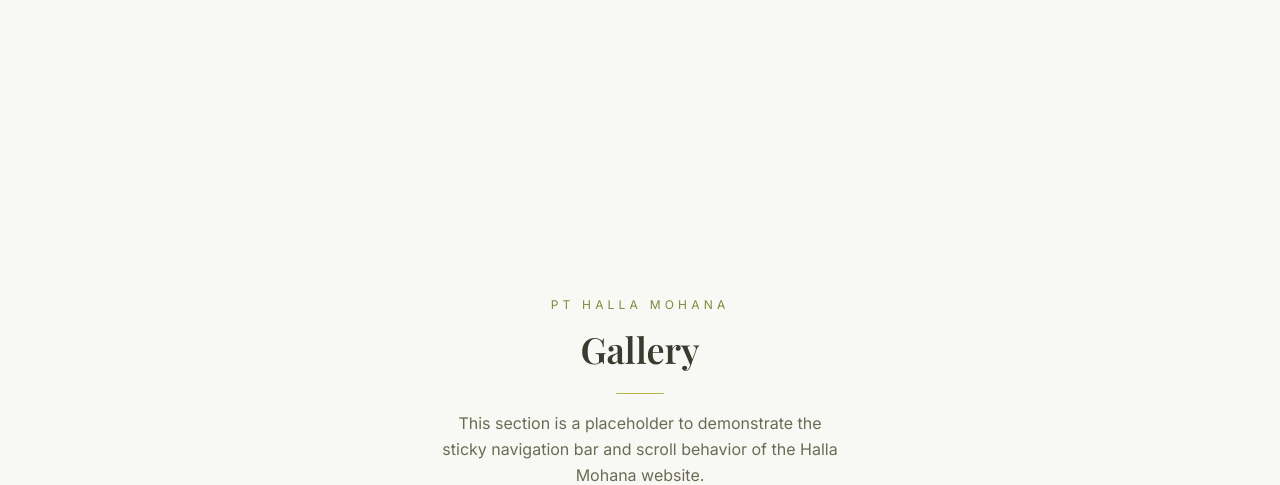
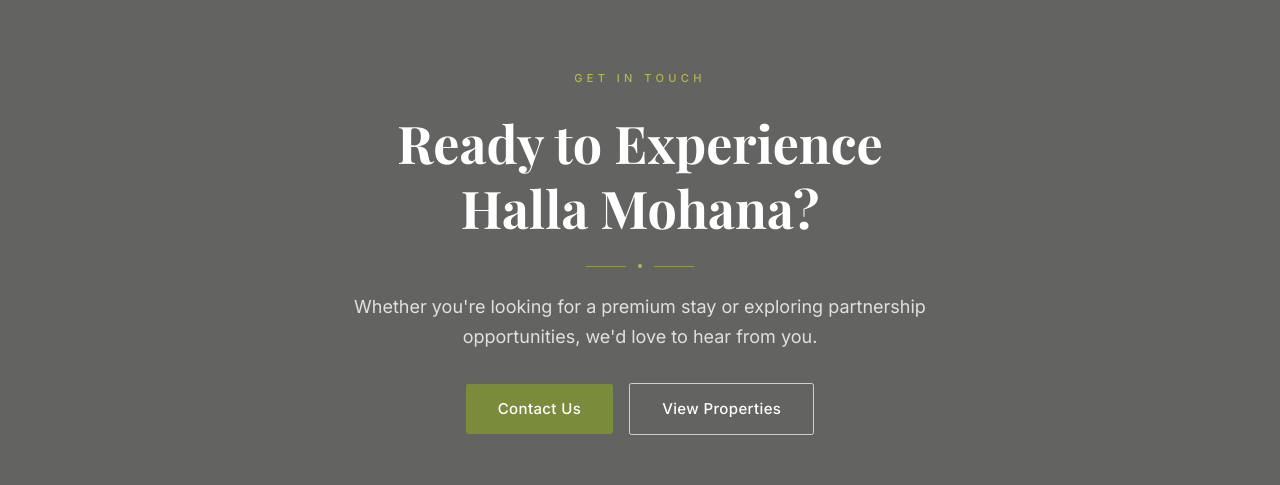
Before and after one commit to Setfact/Halamohana-Design-2, a Next.js app: page / in a window 1280 px wide. Shown: the part 3757-4242 px from the top of the page. Built offline with nearby package versions, Linux system fonts and the light colour scheme; a web font is replaced by a local one.

Commit message:
feat: add Contact CTA section and remove Contact section from main page

```diff
--- a/app/page.tsx
+++ b/app/page.tsx
@@ -3,6 +3,7 @@ import HeroSection from "@/components/hero-section"
 import StatsSection from "@/components/stats-section"
 import AboutSection from "@/components/about-section"
 import PropertiesSection from "@/components/properties-section"
+import CtaSection from "@/components/cta-section"
 
 export default function Page() {
   return (
@@ -12,9 +13,10 @@ export default function Page() {
       <StatsSection />
       <AboutSection />
       <PropertiesSection />
+      <CtaSection />
 
       {/* Filler sections to demonstrate sticky behavior on scroll */}
-      {(["Gallery", "News", "Career", "Contact"] as const).map(
+      {(["Gallery", "News", "Career"] as const).map(
         (section) => (
           <section
             key={section}
--- /dev/null
+++ b/components/cta-section.tsx
@@ -0,0 +1,139 @@
+"use client"
+
+import { useEffect, useRef, useState } from "react"
+import Link from "next/link"
+
+export default function CtaSection() {
+  const sectionRef = useRef<HTMLElement>(null)
+  const [visible, setVisible] = useState(false)
+  const [scrollY, setScrollY] = useState(0)
+
+  // Intersection observer — triggers fade-in
+  useEffect(() => {
+    const el = sectionRef.current
+    if (!el) return
+    const observer = new IntersectionObserver(
+      ([entry]) => { if (entry.isIntersecting) setVisible(true) },
+      { threshold: 0.25 }
+    )
+    observer.observe(el)
+    return () => observer.disconnect()
+  }, [])
+
+  // Parallax — track scroll position
+  useEffect(() => {
+    const handleScroll = () => setScrollY(window.scrollY)
+    window.addEventListener("scroll", handleScroll, { passive: true })
+    return () => window.removeEventListener("scroll", handleScroll)
+  }, [])
+
+  // Calculate parallax offset relative to section position
+  const getParallaxOffset = () => {
+    const el = sectionRef.current
+    if (!el) return 0
+    const rect = el.getBoundingClientRect()
+    const center = rect.top + rect.height / 2
+    return center * 0.15
+  }
+
+  return (
+    <section
+      ref={sectionRef}
+      id="contact"
+      className="relative flex items-center justify-center overflow-hidden"
+      style={{ height: "65vh", minHeight: "480px" }}
+    >
+      {/* Parallax background image */}
+      <div
+        className="absolute inset-0 w-full h-full bg-cover bg-center"
+        style={{
+          backgroundImage:
+            "url('https://images.pexels.com/photos/258154/pexels-photo-258154.jpeg?auto=compress&cs=tinysrgb&w=1920')",
+          transform: `translateY(${getParallaxOffset()}px)`,
+          scale: "1.15",
+          willChange: "transform",
+        }}
+      />
+
+      {/* Dark overlay */}
+      <div className="absolute inset-0 bg-black/60" />
+
+      {/* Content */}
+      <div
+        className={[
+          "relative z-10 flex flex-col items-center gap-6 px-6 text-center transition-all duration-700 ease-out",
+          visible ? "opacity-100 translate-y-0" : "opacity-0 translate-y-8",
+        ].join(" ")}
+      >
+        {/* Label */}
+        <p
+          className="font-sans text-[11px] font-medium uppercase tracking-[0.4em] text-[#B5B847]"
+          style={{ transitionDelay: "100ms" }}
+        >
+          Get in Touch
+        </p>
+
+        {/* Headline */}
+        <h2
+          className={[
+            "font-serif font-bold text-white text-balance text-4xl md:text-5xl lg:text-[52px] leading-tight max-w-3xl transition-all duration-700 ease-out",
+            visible ? "opacity-100 translate-y-0" : "opacity-0 translate-y-6",
+          ].join(" ")}
+          style={{ transitionDelay: "200ms" }}
+        >
+          Ready to Experience Halla Mohana?
+        </h2>
+
+        {/* Decorative rule */}
+        <div
+          className={[
+            "flex items-center gap-3 transition-all duration-700 ease-out",
+            visible ? "opacity-100 translate-y-0" : "opacity-0 translate-y-4",
+          ].join(" ")}
+          style={{ transitionDelay: "300ms" }}
+        >
+          <span className="block h-[1px] w-10 bg-[#B5B847]/60" />
+          <span className="block h-1 w-1 rounded-full bg-[#B5B847]" />
+          <span className="block h-[1px] w-10 bg-[#B5B847]/60" />
+        </div>
+
+        {/* Description */}
+        <p
+          className={[
+            "font-sans text-base md:text-lg leading-relaxed text-white/80 max-w-xl text-pretty transition-all duration-700 ease-out",
+            visible ? "opacity-100 translate-y-0" : "opacity-0 translate-y-4",
+          ].join(" ")}
+          style={{ transitionDelay: "380ms" }}
+        >
+          Whether you&apos;re looking for a premium stay or exploring partnership
+          opportunities, we&apos;d love to hear from you.
+        </p>
+
+        {/* Buttons */}
+        <div
+          className={[
+            "mt-2 flex flex-col items-center gap-3 sm:flex-row sm:gap-4 transition-all duration-700 ease-out",
+            visible ? "opacity-100 translate-y-0" : "opacity-0 translate-y-4",
+          ].join(" ")}
+          style={{ transitionDelay: "480ms" }}
+        >
+          {/* Primary — Contact Us */}
+          <Link
+            href="#contact"
+            className="group inline-flex items-center justify-center rounded-sm bg-[#7A8C3C] px-8 py-3.5 font-sans text-[15px] font-medium tracking-wide text-white transition-all duration-300 hover:bg-[#B5B847] hover:scale-105 active:scale-95 focus-visible:outline focus-visible:outline-2 focus-visible:outline-offset-2 focus-visible:outline-[#B5B847]"
+          >
+            Contact Us
+          </Link>
+
+          {/* Secondary — View Properties */}
+          <Link
+            href="#properties"
+            className="inline-flex items-center justify-center rounded-sm border border-white/70 px-8 py-3.5 font-sans text-[15px] font-medium tracking-wide text-white transition-all duration-300 hover:border-[#B5B847] hover:text-[#B5B847] hover:scale-105 active:scale-95 focus-visible:outline focus-visible:outline-2 focus-visible:outline-offset-2 focus-visible:outline-white"
+          >
+            View Properties
+          </Link>
+        </div>
+      </div>
+    </section>
+  )
+}
```
